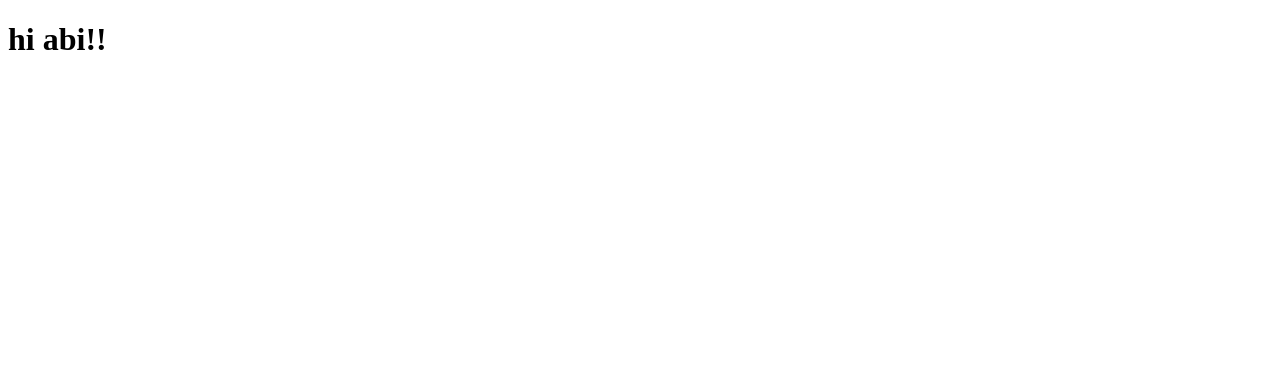
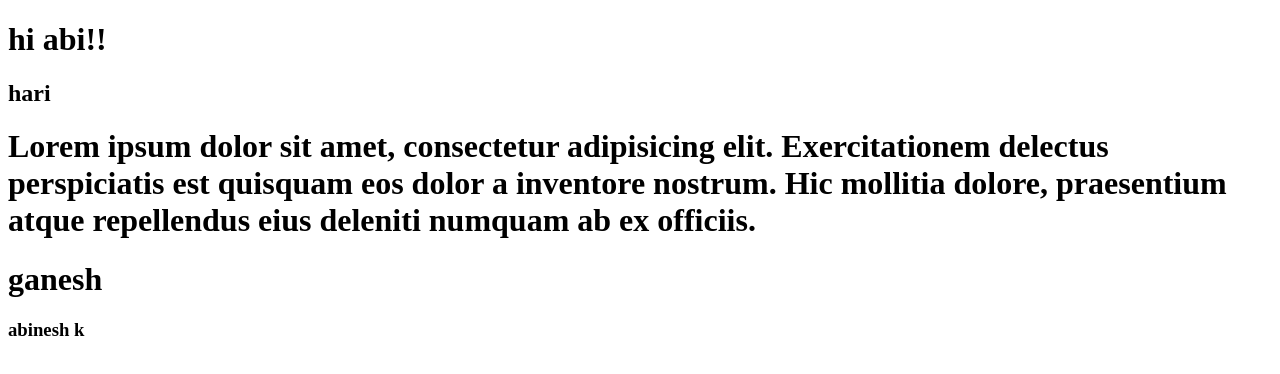
Before and after one commit to Abinesh-ktl/Assignment-1-git-, a plain HTML site: page index.html in a window 1280 px wide. Drawn offline with Linux system fonts and the light colour scheme.

Commit message:
para in index
h1 in index

h3 in index

```diff
--- a/index.html
+++ b/index.html
@@ -7,6 +7,11 @@
 </head>
 <body>
     <h1>hi abi!!</h1>
+    <h2>hari</h2>
+
+    <h1>Lorem ipsum dolor sit amet, consectetur adipisicing elit. Exercitationem delectus perspiciatis est quisquam eos dolor a inventore nostrum. Hic mollitia dolore, praesentium atque repellendus eius deleniti numquam ab ex officiis.</h1>
+    <h1>ganesh</h1>
+    <h3>abinesh k</h3>
 
 </body>
 </html>
```
